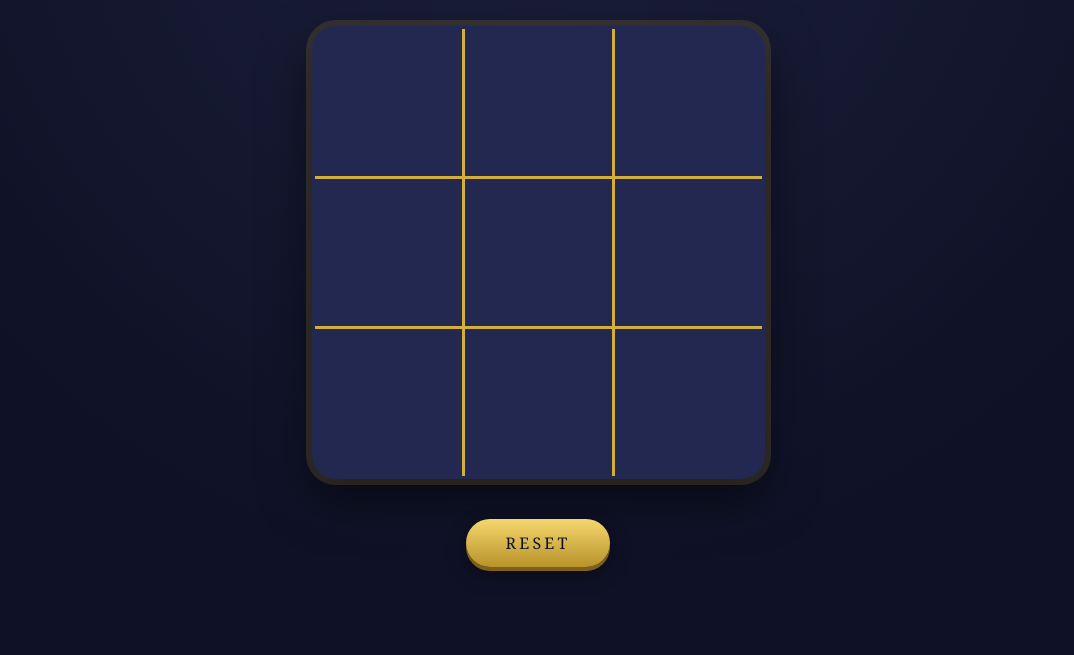
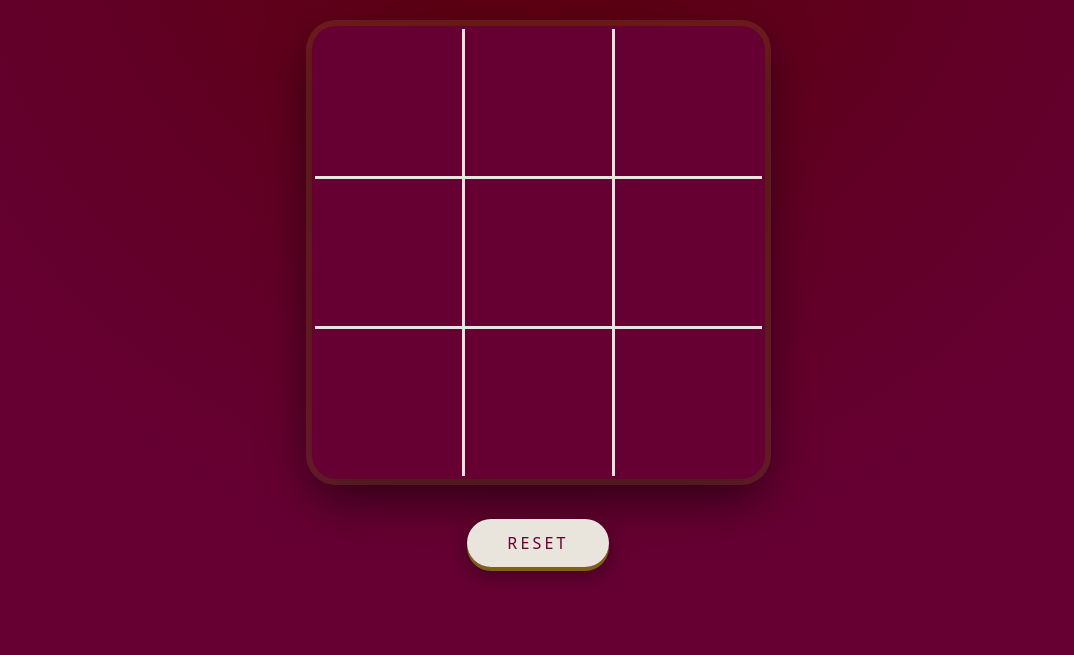
Before and after one commit to jo-and75/tic_tac_toe, a plain HTML site: page index.html in a window 1280 px wide. Shown: the part 145-800 px from the top of the page, without its empty margins (102-1176 px from the left). Drawn offline with Linux system fonts and the light colour scheme.

Commit message:
Change color scheme

```diff
--- a/styles.css
+++ b/styles.css
@@ -1,12 +1,12 @@
 :root {
-    --bg-1: #0f1226;
-    --bg-2: #1b1f3b;
-    --panel: #232850;
-    --line: #d4af37;
-    --gold: #f5d76e;
-    --gold-dark: #b8932a;
+    --bg-1: #660033;
+    --bg-2: #59000A;
+    --panel: #660033;
+    --line: #E9E4DC;
+    --smoky-white: #E9E4DC;
+    --smoky-white: #E9E4DC;
     --text: #f4efe1;
-    --hover: #2d3366;
+    --hover: #e9d491;
     --cell: 150px;
 }
 
@@ -25,7 +25,7 @@ body {
     padding: 2.5rem 1rem;
     background: radial-gradient(circle at 50% 0%, var(--bg-2), var(--bg-1) 70%);
     color: var(--text);
-    font-family: Georgia, "Palatino Linotype", serif;
+    font-family: system-ui, -apple-system, BlinkMacSystemFont, 'Segoe UI', Roboto, Oxygen, Ubuntu, Cantarell, 'Open Sans', 'Helvetica Neue', sans-serif;
 }
 
 header {
@@ -39,7 +39,7 @@ h1 {
     letter-spacing: 0.12em;
     text-transform: uppercase;
     max-width: 32ch;
-    color: var(--gold);
+    color: var(--smoky-white);
     text-shadow: 0 0 18px rgba(245, 215, 110, 0.35);
 }
 
@@ -63,7 +63,7 @@ td {
     vertical-align: middle;
     font-size: calc(var(--cell) * 0.55);
     font-weight: bold;
-    color: var(--gold);
+    color: var(--smoky-white);
     text-shadow: 0 0 14px rgba(245, 215, 110, 0.6);
     cursor: pointer;
     user-select: none;
@@ -86,7 +86,7 @@ footer button {
     font-size: 1rem;
     letter-spacing: 0.2em;
     color: var(--bg-1);
-    background: linear-gradient(180deg, var(--gold), var(--gold-dark));
+    background: linear-gradient(180deg, var(--smoky-white), var(--smoky-white));
     border: none;
     border-radius: 999px;
     cursor: pointer;
```
